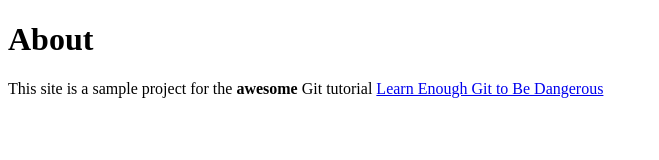
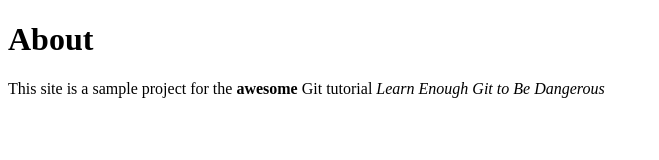
Before and after one commit to NoarSan/website, a plain HTML site: page about.html in a window 1280 px wide. Shown: the whole page, without its empty margins (0-659 px from the left). Drawn offline with Linux system fonts and the light colour scheme.

Commit message:
Change About.html

```diff
--- a/about.html
+++ b/about.html
@@ -4,9 +4,13 @@
     <title>About Us</title>
   </head>
   <body>
+
+
+
     <h1>About</h1>
+
+
     <p>This site is a sample project for the <strong>awesome</strong> Git
-      tutorial <a href="https://www.learnenough.com/git-tutorial/getting_
-      Pstarted"<em>Learn Enough Git to Be Dangerous</em></p></a>
+      tutorial <em>Learn Enough Git to Be Dangerous</em></p>
   </body>
 </html>
```
